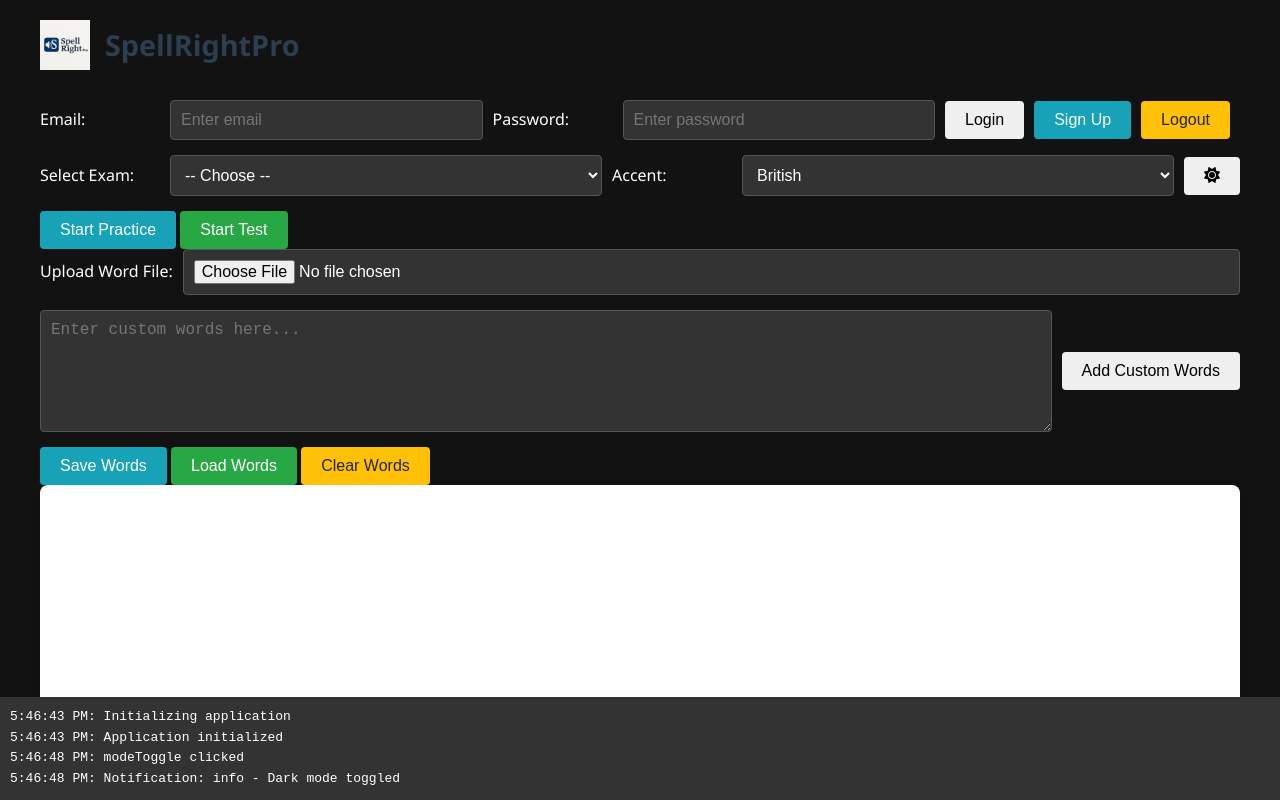
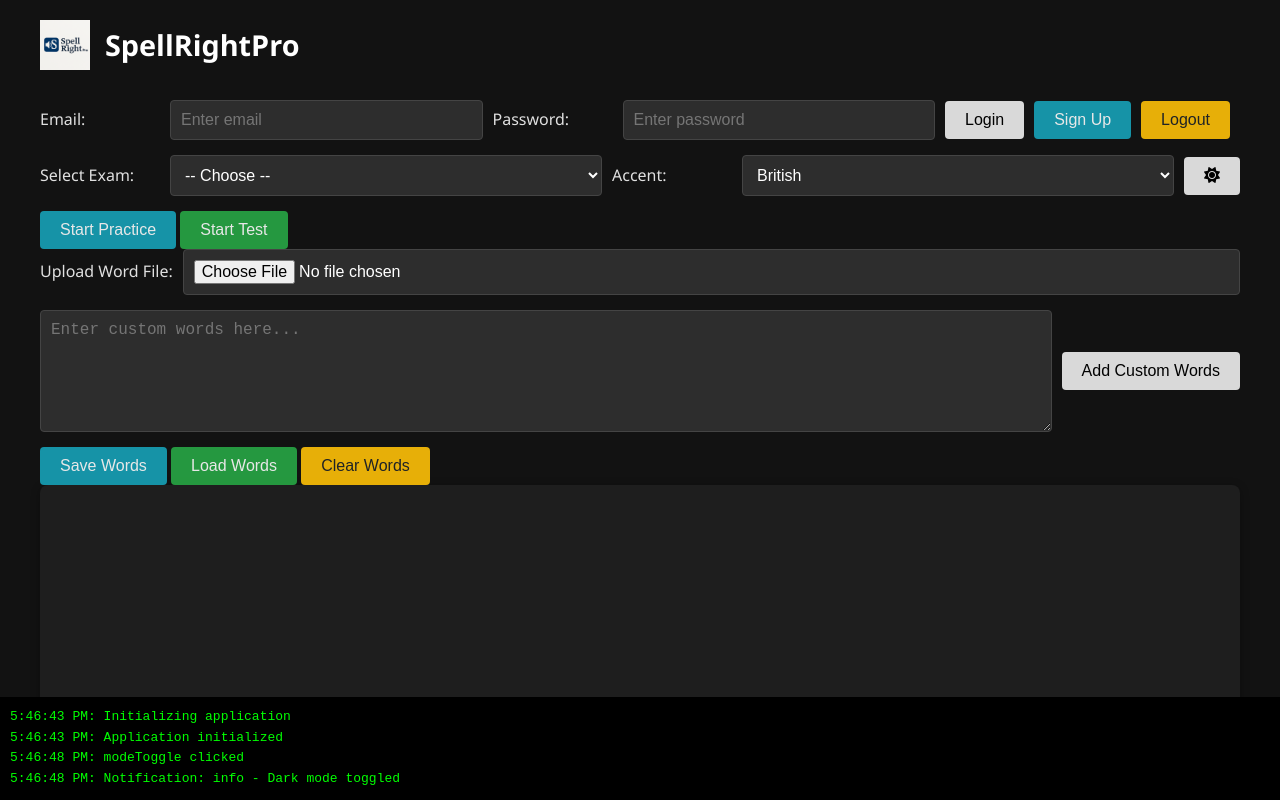
Before and after one commit to Elnohi/Spellrightpro-2, a plain HTML site: page index.html in a window 1280 px wide. Both pictures are taken after a click on the button 1214 px from the left and 175 px from the top of the page. Shown: the top 800 px of the page. Drawn offline with Linux system fonts and the light colour scheme.

Commit message:
Update dark-mode.css

```diff
--- a/css/dark-mode.css
+++ b/css/dark-mode.css
@@ -1,28 +1,36 @@
 .dark-mode {
   background: #121212;
-  color: #fff;
+  color: #e0e0e0;
 }
 
-.dark-mode .word-box {
+.dark-mode .app-title {
+  color: #ffffff;
+}
+
+.dark-mode .card {
   background: #1e1e1e;
-  border-color: #444;
-  color: #fff;
+  color: #e0e0e0;
+  box-shadow: 0 2px 10px rgba(0,0,0,0.3);
 }
 
 .dark-mode input,
 .dark-mode select,
 .dark-mode textarea {
-  background: #333;
-  color: #fff;
-  border-color: #555;
+  background: #2d2d2d;
+  color: #ffffff;
+  border-color: #444;
 }
 
-.dark-mode .loading-content {
-  background: #333;
-  color: white;
+.dark-mode .btn:not(:disabled) {
+  opacity: 0.9;
 }
 
 .dark-mode .btn:disabled {
   background: #555;
   color: #999;
 }
+
+.dark-mode .debug-console {
+  background: #000;
+  color: #0f0;
+}
```
